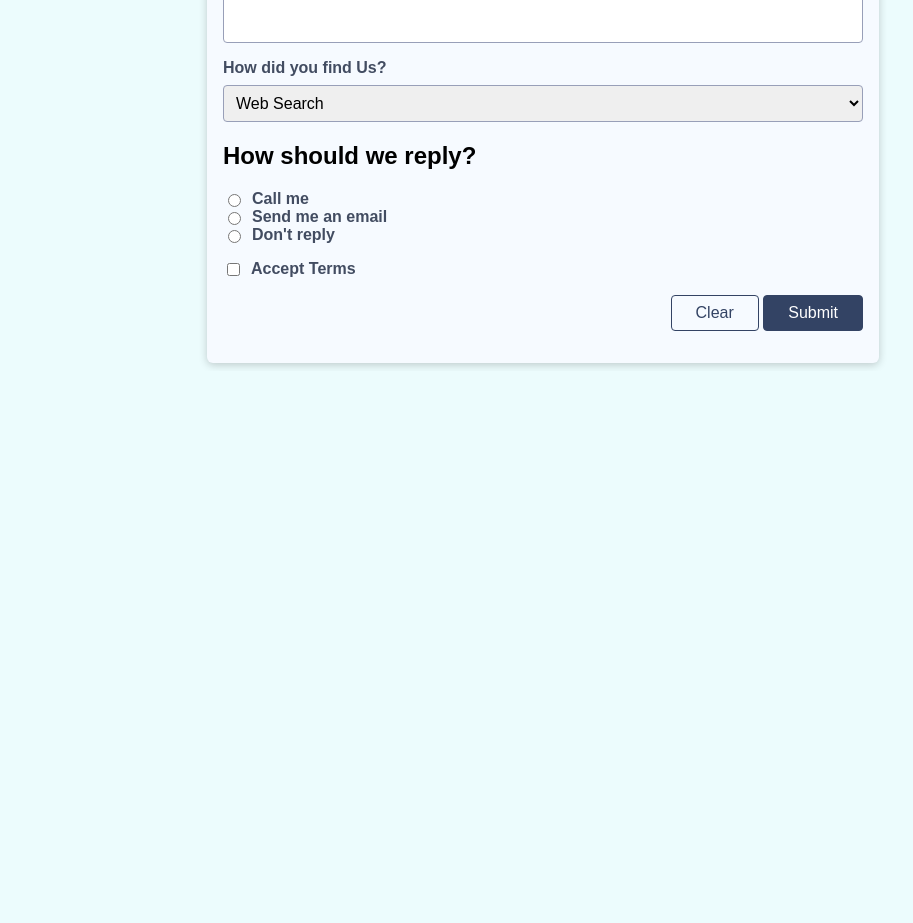
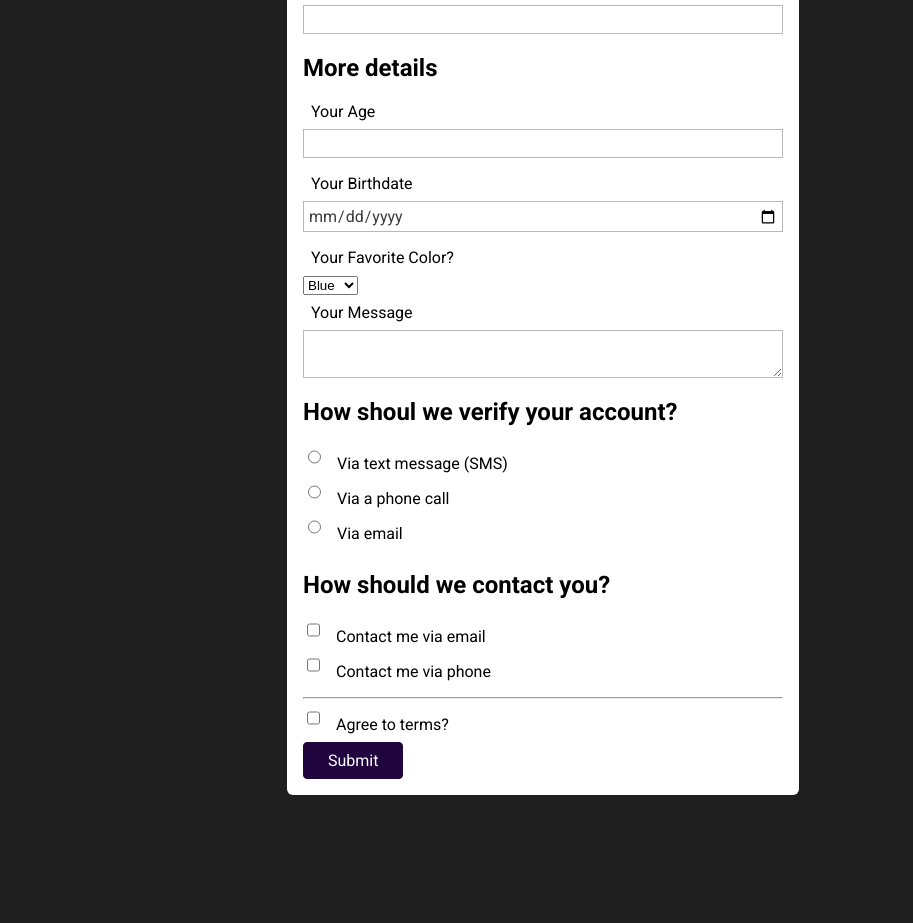
Before and after one commit to MJKafrouni/CURSITO, a plain HTML site: page index.html in a window 1280 px wide. Shown: the part 504-1427 px from the top of the page, without its empty margins (97-1010 px from the left). Before the commit the page ends 875 px from the top, so only its background shows below. Drawn offline with Linux system fonts and the light colour scheme.

Commit message:
Add files via upload

```diff
--- a/index.html
+++ b/index.html
@@ -3,71 +3,119 @@
 <head>
     <meta charset="UTF-8">
     <meta name="viewport" content="width=device-width, initial-scale=1.0">
+    <title>HTML Forms</title>
     <link rel="stylesheet" href="styles.css">
-    <title>forms challenge</title>
+    <link rel="preconnect" href="https://fonts.googleapis.com">
+<link rel="preconnect" href="https://fonts.gstatic.com" crossorigin>
+<link href="https://fonts.googleapis.com/css2?family=Roboto:ital,wght@0,100..900;1,100..900&display=swap" rel="stylesheet">
 </head>
 <body>
-   <header>
-    <h1>Contact Us</h1>
+    <header>git
+     <h1>Demo Form</h1>
     </header>
+
    <main>
-    <form action="/challenge" method="get">
+  <form action="/" method="GET">
+
     <section>
-            <h2>How can we help you?</h2>
+        <h2>Your personal details</h2>
         <ul>
-                <Li>
+            <li>
                 <label for="username">Your Name</label>
-                   <input type="text" id="username" name="username" required>
-                </Li>
-                <li>
-                    <label for="email">Your E-mail Address</label>
-                    <input type="email" id="email" name="email" required>
+                <input type="text" name="user-name" id="username" required>
             </li>
             <li>
-                    <label for="phone">Your Phone Number</label>
-                    <input type="tel" id="phone" name="phone" required minlength="5">
+                <label for="useremail">Your Email</label>
+                <input type="email" name="user-email" id="useremail" required>
             </li>
             <li>
-                    <label for="message">Your Message</label>
-                    <textarea name="message" id="message" required minlength="10" maxlength="200" rows="6"></textarea>
+                <label for="userpassword">Your Password</label>
+                <input type="password" name="user-password" id="userpassword" required minlength="7">
+            </li>
+
+        </ul>
+    </section>
+
+    <section>
+        <h2>More details</h2>
+        <ul>
+            <li>
+                <label for="userage">Your Age</label>
+                <input type="number" step="1" name="user-age" id="userage" required min="18" max="100">
+            </li>
+            <li>
+                <label for="userbirthdate">Your Birthdate</label>
+                <input type="date" name="user-birthdate" id="userbirthdate" required min="1921-01-01" max="2023-12-31">
+            </li>
+            <li>
+            <label for="favorite-color">Your Favorite Color?</label>
+            <select name="favorite-color" id="favorite-color">
+            <option value="blue">Blue</option>
+            <option value="black">Black</option>
+            <option value="red">Red</option>
+            </select>
             </li>
         </ul>
     </section>
 
     <section>
-            <label for="channel">How did you find Us?</label>
-            <select name="channel" id="channel" required>
-                <option value="search">Web Search</option>
-                <option value="word-of-mouth">Word of Mouth</option>
-                <option value="other">Other</option>
-            </select>
+        <label for="usermessage">Your Message</label>
+        <textarea name="" id="usermessage"></textarea>
     </section>
+
     <section>
-            <h2>How should we reply?</h2>
+     <h2>How shoul we verify your account?</h2>
      <ul>
-                <li class="inline-control">
-                    <input type="radio" name="reply" id="reply-phone" value="phone" required>
-                    <label for="reply-phone">Call me</label>
+    <li class="form-control-inline">
+      <input
+    type="radio"
+    name="verify"
+    id="verify-text-message"
+    value="text-message">
+    <label for="verify-text-message">Via text message (SMS)</label>
     </li>
-                <li class="inline-control">
-                    <input type="radio" name="reply" id="reply-email" value="email" required>
-                    <label for="reply-email">Send me an email</label>
+    <li class="form-control-inline">
+    <input
+    type="radio"
+    name="verify"
+    id="verify-phone"
+    value="phone">
+    <label for="verify-phone">Via a phone call</label>
     </li>
-                <li class="inline-control">
-                    <input type="radio" name="reply" id="reply-none" value="none" required>
-                    <label for="reply-none">Don't reply</label>
+    <li class="form-control-inline" >
+    <input
+    type="radio"
+    name="verify"
+    id="verify-email"
+    value="email">
+    <label for="verify-email">Via email</label>
     </li>
     </ul>
     </section>
-        <section class="inline-control">
-          <input type="checkbox" name="accept-terms" id="accept-terms" required>
-          <label for="accept-terms">Accept Terms</label>
+
+    <section>
+        <h2>How should we contact you?</h2>
+        <ul>
+    <li class="form-control-inline">
+        <input type="checkbox" id="contact-email" name="Contact" value="email">
+        <label for="contact-email">Contact me via email</label>
+    </li>
+
+    <li class="form-control-inline">
+        <input type="checkbox" id="contact-phone" name="Contact" value="phone">
+        <label for="contact-phone">Contact me via phone</label>
+    </li>
+    <hr>
+    <li class="form-control-inline">
+        <input type="checkbox" id="agree-terms" name="terms">
+        <label for="agree-terms">Agree to terms?</label>
+    </li>
+</ul>
     </section>
-        <section id="form-actions">
-            <button type="reset" class="btn-empty">Clear</button>
-            <button type="submit" class="btn-filled">Submit</button>
-        </section>
+    <button type="submit">Submit</button>
     </form>
+
     </main>
+
 </body>
 </html>
--- a/styles.css
+++ b/styles.css
@@ -1,101 +1,72 @@
 body{
-    font-family: sans-serif;
-    background-color: rgb(236, 252, 253);
+    background-color: rgb(31, 30, 30);
+    margin: 8rem;
+    font-family:'roboto', sans-serif;
 }
 
 h1{
   text-align: center;
-    margin: 2rem;
+  color: white;
+}
+
+ul{
+  list-style:none;
+  margin: 0;
+  padding:0;
 }
 
 form{
-    width: 40rem;
-    margin: auto;
-    background-color: rgb(246,250,255);
+  width: 30rem;
+  margin: 3rem auto;
+  background-color: rgb(255, 255, 255);
   padding: 1rem;
-    box-shadow: 0 2px 8px rgba(0,0,0,0.2);
   border-radius: 6px;
-
-}
-
-section{
-    margin-bottom: 1rem;
-}
-
-ul{
-    list-style: none;
-    margin: 0;
-    padding: 0;
 }
 
 label{
-    color: rgb(66, 76, 97);
+  margin: 0.5rem;
   display: block;
-    font-weight: bold;
-    margin: 0.5rem 0;
 }
 
 input,
-textarea,
-select{
-    font: inherit;
-    padding: 0.5rem;
-    border: 1px solid rgb(152, 159, 184);
+textarea{
     width: 100%;
     display: block;
-    border-radius: 4px;
+    margin-bottom: 1rem;
     box-sizing: border-box;
-}
-
-textarea{
-    resize: none;
+    font: inherit;
+    border: 1px solid rgb(184, 184, 184);
+    padding: 0.25rem;
+    color: rgb(61, 58, 58);
 }
 
 input:focus,
 textarea:focus{
-    background-color: rgb(217, 227, 247);
+  background-color: rgb(219, 190, 253);
+  color: rgb(32, 5, 63);
+  border-color: rgb(32, 5, 63);
 }
 
 button{
+  display: block;
   font: inherit;
-    border: 1px solid rgb(51, 67, 100);
+  background-color: rgb(32, 5, 63);
+  color: white;
+  border: 1px solid rgb(32, 5, 63);
   padding: 0.5rem 1.5rem;
   border-radius: 4px;
   cursor: pointer;
 }
 
-#form-actions{
-    text-align: right;
+button:hover{
+  background-color: rgb(52, 14, 95);
 }
 
-.btn-filled{
-    background-color: rgb(51, 67, 100);
-    color: white;
-}
-
-.btn-empty{
-    background-color: transparent;
-    color: rgb(51, 67, 100);
-}
-
-.btn-filled:hover{
-    background-color: rgb(69, 89, 129);
-    border-color: rgb(69, 89, 129);
-}
-
-.btn-empty:hover{
-    background-color: rgb(208, 215, 230);
-}
-
-.inline-control{
+.form-control-inline{
   display: flex;
 }
 
-.inline-control label{
-    margin: 0;
-    margin-left: 0.5rem;
+.form-control-inline input{
+  width: auto;
+  margin-right: 0.5rem;
 }
-
-.inline-control input{
-    width: auto;
-}
```
Lines whose indentation alone changed are shown as unchanged.
